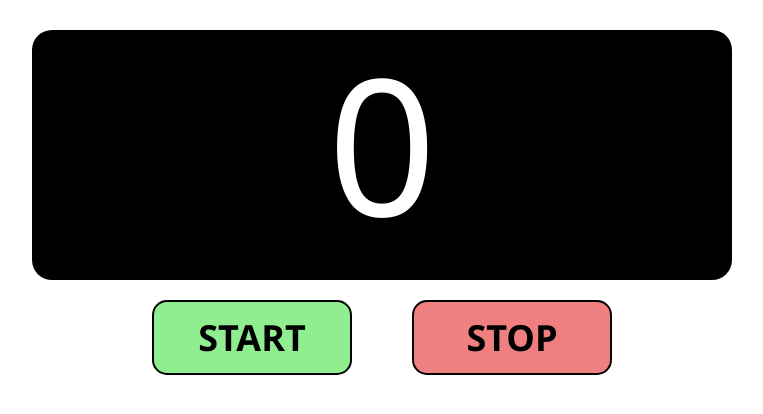
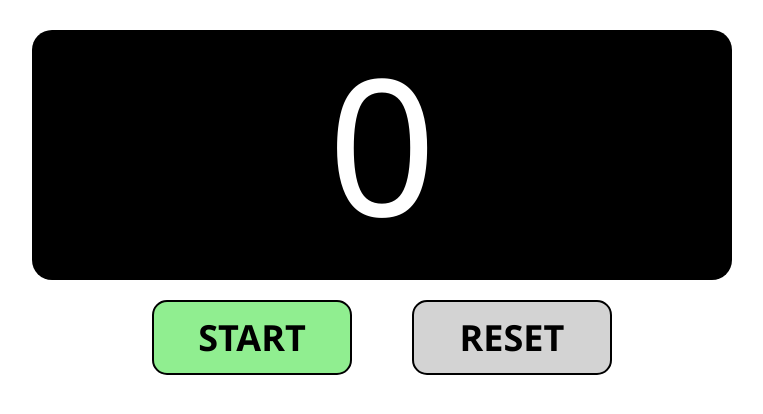
Before and after one commit to Trommvain/Stopwatch, a React (Create React App) app: page / in a window 1280 px wide. Shown: the top 414 px of the page, without its empty margins (258-1021 px from the left). Built offline with nearby package versions, Linux system fonts and the light colour scheme.

Commit message:
advanced level

```diff
--- a/src/components/Stopwatch.jsx
+++ b/src/components/Stopwatch.jsx
@@ -4,7 +4,7 @@ import styles from './Stopwatch.module.scss';
 class Stopwatch extends Component {
     state = {
         timeValue: 0,
-        isStarted: false       //to solve multiple start button clicks problem
+        isStarted: false
     }
 
     startTimer = () => {
@@ -12,12 +12,14 @@ class Stopwatch extends Component {
 
         this.setState({
             timeValue: timeValue + 1,
-            isStarted: true
         })
     }
 
     handleStartBtn = () => {
         this.timerId = setInterval(this.startTimer, 1000);
+        this.setState({
+            isStarted: true,
+        })
     }
 
     handleStopBtn = () => {
@@ -25,6 +27,12 @@ class Stopwatch extends Component {
         this.setState({
             isStarted: false
         });
+    }
+
+    handleResetBtn = () => {
+        this.setState({
+            timeValue: 0,
+        })
     }
 
     componentWillUnmount() {
@@ -36,8 +44,23 @@ class Stopwatch extends Component {
             <div className={styles.container}>
                 <section className={styles.screen}>{this.state.timeValue}</section>
                 <section className={styles.controlBlock}>
-                    <button className={styles.btnStart}onClick={!this.state.isStarted ? this.handleStartBtn : null}>START</button>
-                    <button className={styles.btnStop} onClick={this.handleStopBtn}>STOP</button>
+                    {this.state.isStarted ?
+                    <button
+                        className={styles.btnStop}
+                        onClick={this.handleStopBtn}>STOP
+                    </button>
+                    :
+                    <button
+                        className={styles.btnStart}
+                        onClick={
+                            !this.state.isStarted ?
+                            this.handleStartBtn
+                            : null}>START
+                    </button>}
+                    <button
+                        className={styles.btnReset}
+                        onClick={this.handleResetBtn}
+                        >RESET</button>
                 </section>
             </div>
         );
--- a/src/components/Stopwatch.module.scss
+++ b/src/components/Stopwatch.module.scss
@@ -52,4 +52,9 @@
         @extend %btn;
         background-color: lightcoral;
     }
+
+    .btnReset {
+        @extend %btn;
+        background-color: lightgray;
+    }
 }
```
